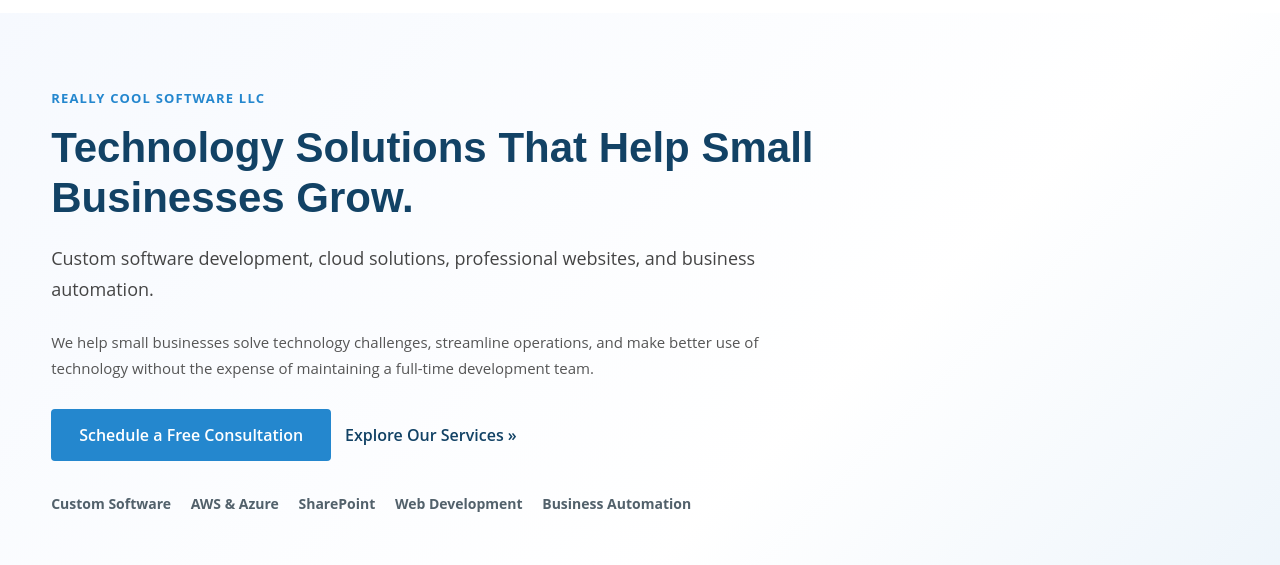
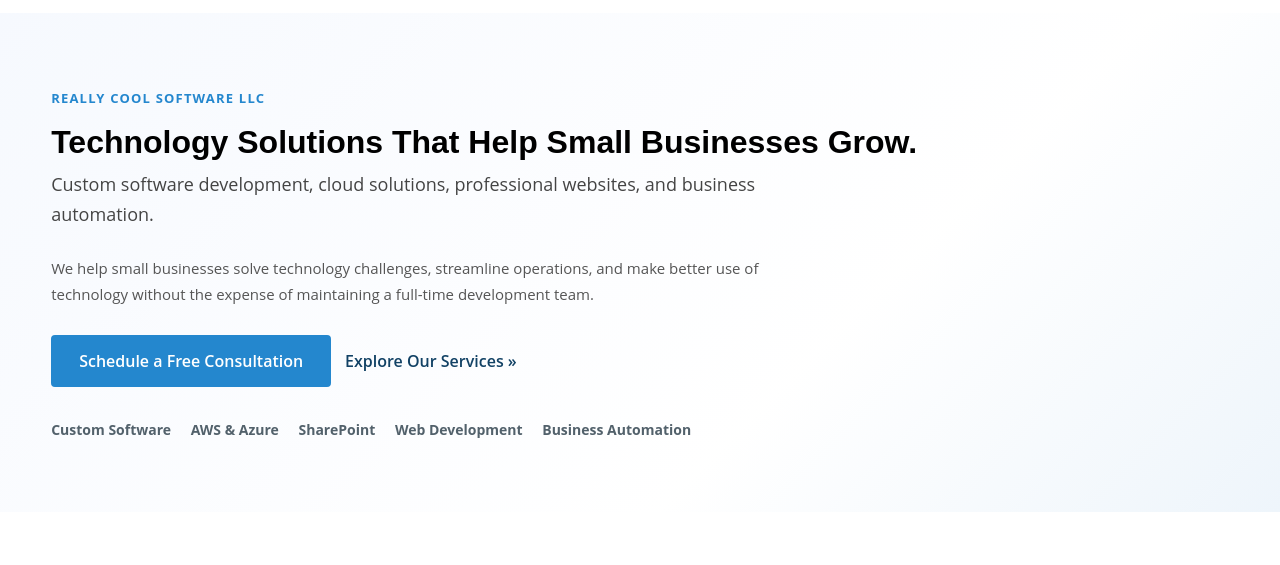
Before and after one commit to hitherm1/NewReallyCoolSoftware.com, a plain HTML site: page index.html in a window 1280 px wide. Shown: the part 235-800 px from the top of the page. Drawn offline with Linux system fonts and the light colour scheme; some packages are replaced by stand-ins of ours; a script that the page names is missing.

Commit message:
Change h1 to h2 for better semantic structure

```diff
--- a/index.html
+++ b/index.html
@@ -278,7 +278,7 @@
                 <div class="row">
                     <div class="col-lg-10">
                         <div class="eyebrow">Really Cool Software LLC</div>
-                        <h1>Technology Solutions That Help Small Businesses Grow.</h1>
+                        <h2>Technology Solutions That Help Small Businesses Grow.</h2>
                         <p class="rcs-lead">
                             Custom software development, cloud solutions, professional websites,
                             and business automation.
```
